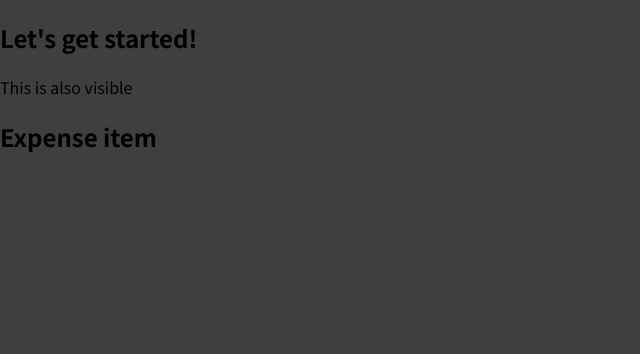
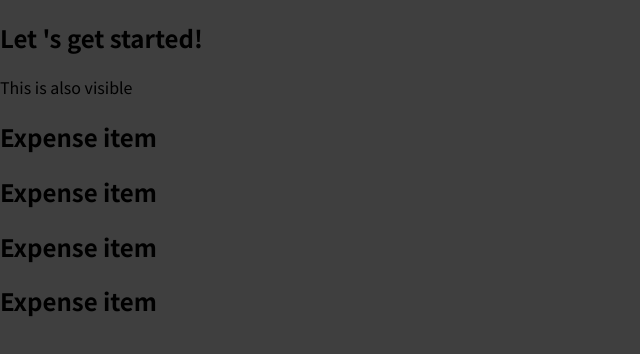
Before and after one commit to andy805/React, a JavaScript app in the folder tracker-app/: page / in a window 1280 px wide. Shown: the top 354 px of the page, without its empty margins (0-640 px from the left). Built offline with nearby package versions, Linux system fonts and the light colour scheme.

Commit message:
add prop, add object handling from prop, prop is title, amount, date

```diff
--- a/tracker-app/src/App.js
+++ b/tracker-app/src/App.js
@@ -1,13 +1,37 @@
-import ExpenseItem from './components/ExpenseItem'
+import ExpenseItem from "./components/ExpenseItem.js";
+
+const expensesArray = [
+  {
+    title: "fireball handle",
+    amount: "24.99",
+    date: new Date()
+  },
+  {
+    title: "round table pizza",
+    amount: "21.99",
+    date: new Date()
+  },
+  {
+    title: "gas",
+    amount: "44.99",
+    date: new Date()
+  },
+  {
+    title: "flowers",
+    amount: "84.99",
+    date: new Date()
+  },
+];
 
 function App() {
   return (
     <div>
-      <h2>Let's get started!</h2>
-      <p> This is also visible </p>
-      <ExpenseItem></ExpenseItem>
+      <h2> Let 's get started!</h2> <p> This is also visible </p>
+      <ExpenseItem arrayObj={expensesArray[0]}> </ExpenseItem>
+      <ExpenseItem arrayObj={expensesArray[1]}> </ExpenseItem>
+      <ExpenseItem arrayObj={expensesArray[2]}> </ExpenseItem>
+      <ExpenseItem arrayObj={expensesArray[3]}> </ExpenseItem>
     </div>
   );
 }
-
 export default App;
```
